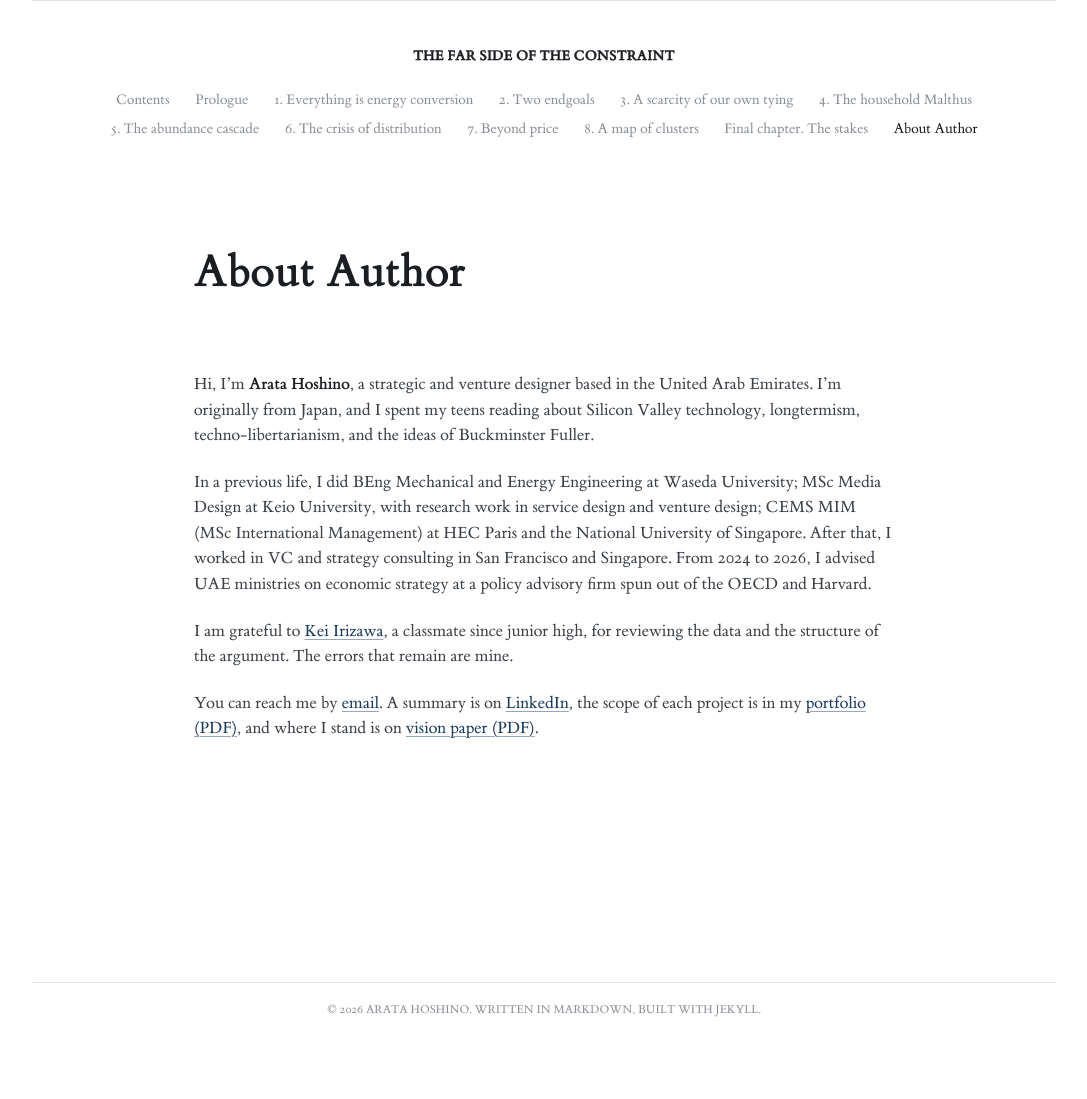
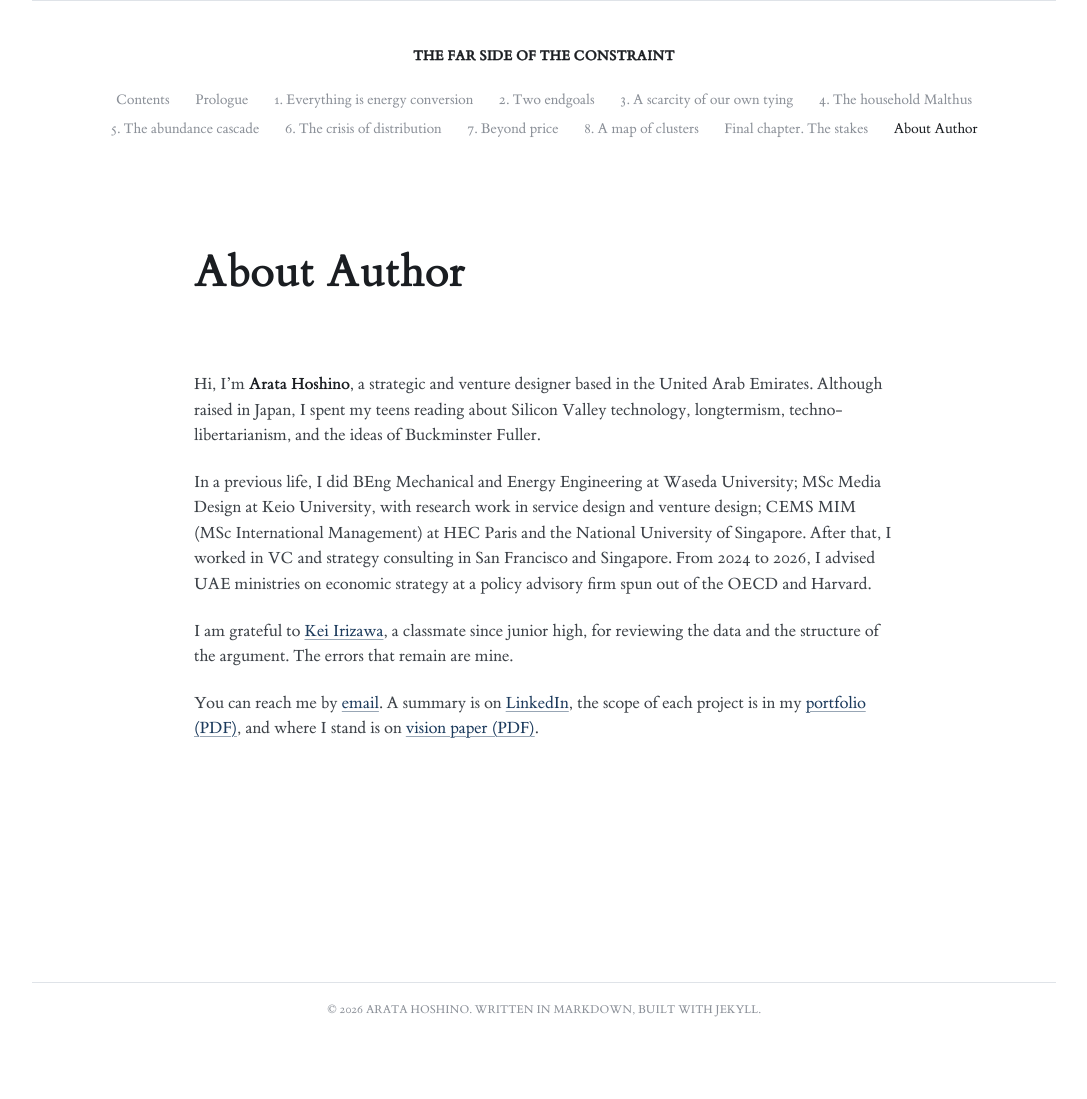
Before and after one commit to arata-hoshino/arata-hoshino.github.io, a Jekyll site: the page built from about.md, in a window 1280 px wide. Shown: the whole page, without its empty margins (96-1183 px from the left). Built offline with Jekyll 4.4.1, drawn with Linux system fonts in a browser that asks for light colours.

Commit message:
Open the About page on the contrast rather than the origin
Co-Authored-By: Claude Opus 5 <noreply@anthropic.com>

```diff
--- a/about.md
+++ b/about.md
@@ -6,8 +6,8 @@ description: "Arata Hoshino — from Japan, based in the United Arab Emirates. E
 ---
 
 Hi, I'm **Arata Hoshino**, a strategic and venture designer based in the United Arab
-Emirates. I'm originally from Japan, and I spent my teens reading about Silicon Valley
-technology, longtermism, techno-libertarianism, and the ideas of Buckminster Fuller.
+Emirates. Although raised in Japan, I spent my teens reading about Silicon Valley technology,
+longtermism, techno-libertarianism, and the ideas of Buckminster Fuller.
 
 In a previous life, I did BEng Mechanical and Energy Engineering at Waseda University; MSc Media
 Design at Keio University, with research work in service design and venture design; CEMS MIM
```
